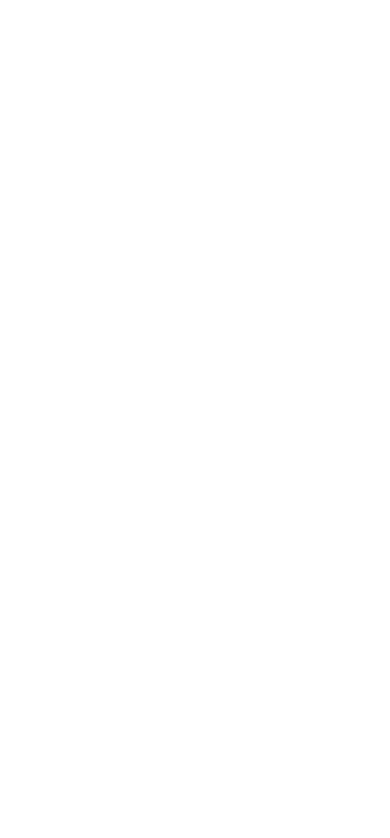
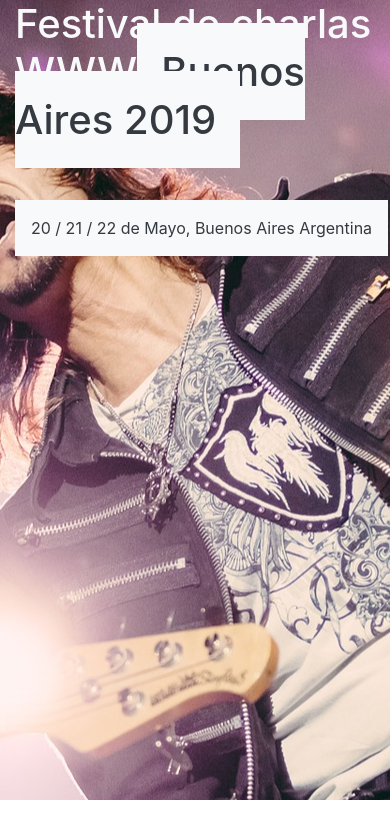
Before and after one commit to lrg1980/webfest2019, a plain HTML site: page index.html in a window 390 px wide. Drawn offline with nearby package versions, Linux system fonts and the light colour scheme.

Commit message:
agregamos css del header e imagen para mobile

```diff
--- a/css/style.css
+++ b/css/style.css
@@ -0,0 +1,17 @@
+.embed-responsive {
+     position: relative;
+     background-image: url(../img/banda.jpg);
+     height: 50rem;
+     background-position: center center;
+}
+
+@media (min-width:992px) {
+     .embed-responsive {
+          background-image: unset;
+          height: auto;
+     }
+}
+.informacion-concierto {
+     position: absolute;
+     top: 0;
+}
--- a/index.html
+++ b/index.html
@@ -1,7 +1,7 @@
 <!doctype html>
 <html lang="en">
   <head>
-    <title>Festival Música 2018</title>
+    <title>WebFest 2019</title>
     <meta charset="utf-8">
     <meta name="viewport" content="width=device-width, initial-scale=1, shrink-to-fit=no">
     <link rel="stylesheet" href="https://stackpath.bootstrapcdn.com/bootstrap/4.1.0/css/bootstrap.min.css" integrity="sha384-9gVQ4dYFwwWSjIDZnLEWnxCjeSWFphJiwGPXr1jddIhOegiu1FwO5qRGvFXOdJZ4" crossorigin="anonymous">
@@ -9,6 +9,21 @@
     <link rel="stylesheet" href="css/style.css">
   </head>
   <body>
+    <div class="embed-responsive embed-responsive-16by9">
+      <video class="embed-responsive-item d-none d-lg-block" src="/video/concierto.mp4" autoplay loop>
+      </video>
+      <div class="container">
+        <div class="informacion-concierto text-light">
+          <h1>Festival de charlas WWW<span class="p-4 bg-light text-dark">Buenos Aires 2019</span>
+          </h1>
+          <div class="p-3 text-dark bg-light d-inline-block mt-5">
+            20 / 21 / 22 de Mayo, Buenos Aires Argentina
+          </div>
+        </div>
+      </div>
+
+    </div>
+
 
 
     <script src="https://code.jquery.com/jquery-3.3.1.slim.min.js" integrity="sha384-q8i/X+965DzO0rT7abK41JStQIAqVgRVzpbzo5smXKp4YfRvH+8abtTE1Pi6jizo" crossorigin="anonymous"></script>
```
